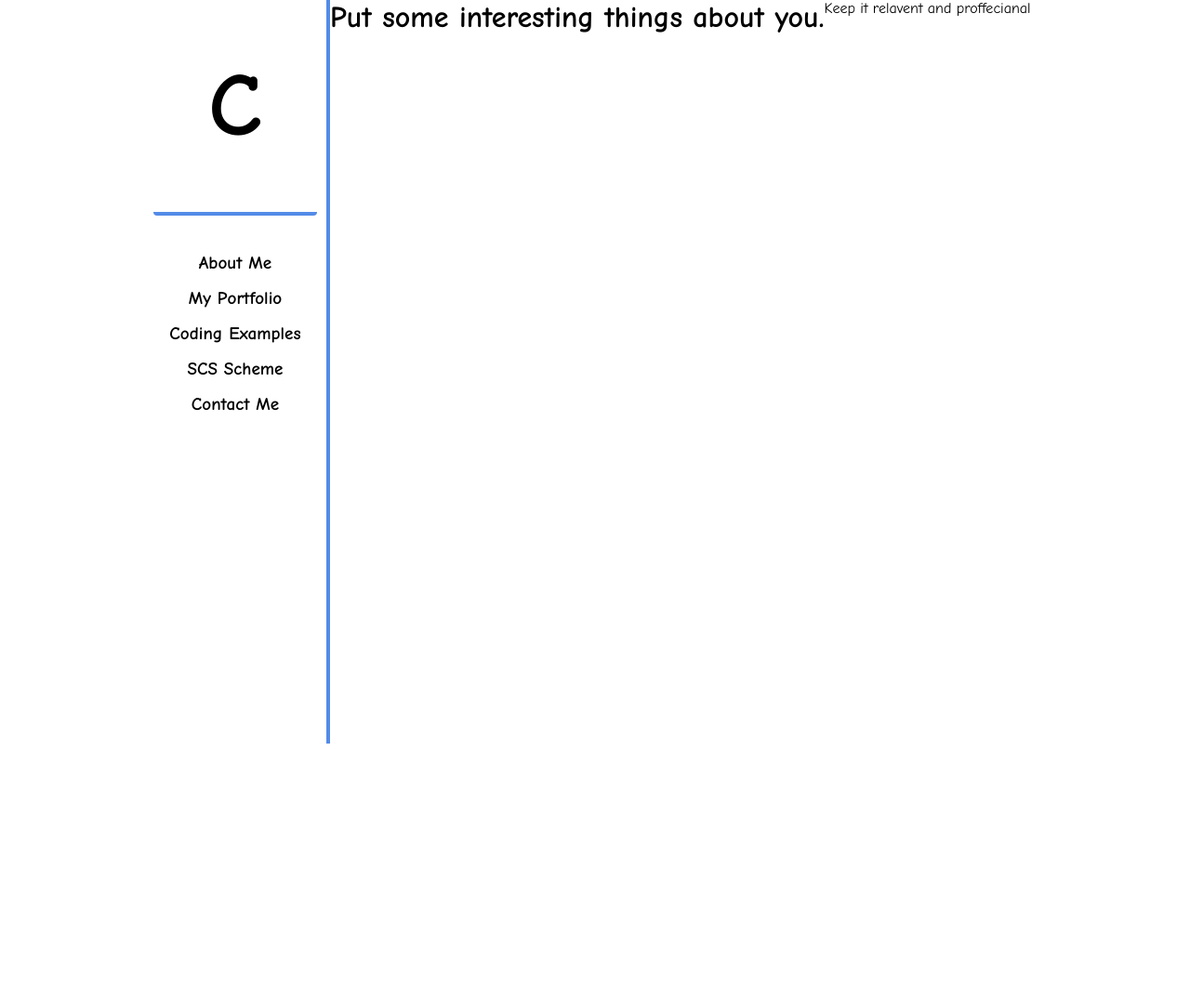
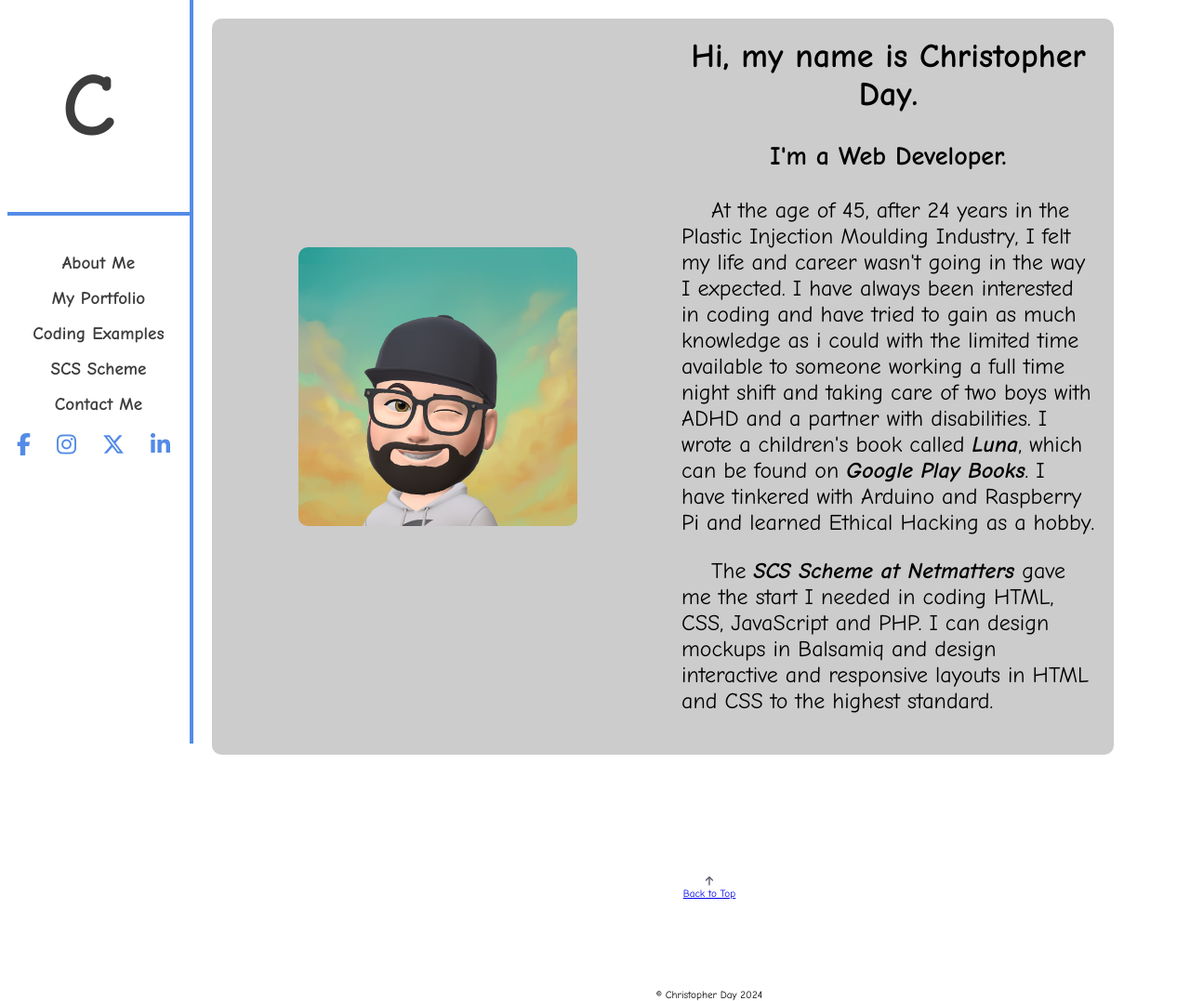
Before and after one commit to HackerDeDoDah/portfolio1, a PHP site: page /about.html in a window 1280 px wide. Shown: the whole page at 93% size. Before the commit the page ends 800 px from the top, so only its background shows below. Run offline with PHP 8.4, Linux system fonts and the light colour scheme; some libraries are stand-ins or nearby versions.

Commit message:
lots more done

```diff
--- a/about.html
+++ b/about.html
@@ -13,8 +13,15 @@
     <div class="container">
         <header>
             <div class="hero-container">
-                <h1>Put some interesting things about you.</h1>
-                <p>Keep it relavent and proffecianal</p>
+                <section class="about">
+                    <img class="pict" src="assets\me.jpg" alt="facebook cartoon image of me">
+                    <div class="text">
+                        <h1>Hi, my name is Christopher Day.</h1>
+                        <h3>I'm a Web Developer.</h3>
+                        <p>&nbsp;&nbsp;&nbsp;&nbsp;At the age of 45, after 24 years in the Plastic Injection Moulding Industry, I felt my life and career wasn't going in the way I expected. I have always been interested in coding and have tried to gain as much knowledge as i could with the limited time available to someone working a full time night shift and taking care of two boys with ADHD and a partner with disabilities. I wrote a children's book called <a href="https://play.google.com/store/books/details?id=10CLEAAAQBAJ">Luna</a>, which can be found on <a href="https://play.google.com/store/books/details?id=10CLEAAAQBAJ">Google Play Books</a>. I have tinkered with Arduino and Raspberry Pi and learned Ethical Hacking as a hobby. </p>
+                        <p>&nbsp;&nbsp;&nbsp;&nbsp;The <a href="scheme.html">SCS Scheme at Netmatters</a> gave me the start I needed in coding HTML, CSS, JavaScript and PHP.  I can design mockups in Balsamiq and design interactive and responsive layouts in HTML and CSS to the highest standard.</p>
+                    </div>
+                </section>
             </div>
         </header>
 
@@ -28,10 +35,18 @@
                 <li><a href="index.html#form">Contact Me</a>
             </ul>
             <div class="icon-container">
-                <i class="fa-brands fa-facebook-f"></i>
-                <i class="fa-brands fa-instagram"></i>
-                <i class="fa-brands fa-twitter"></i>
-                <i class="fa-brands fa-linkedin-in"></i>
+                <a href="https://www.facebook.com" target="_blank" aria-label="Facebook">
+                    <i class="fa-brands fa-facebook-f"></i>
+                </a>
+                <a href="https://www.instagram.com" target="_blank" aria-label="Instagram">
+                    <i class="fa-brands fa-instagram"></i>
+                </a>
+                <a href="https://www.twitter.com" target="_blank" aria-label="Twitter">
+                    <i class="fa-brands fa-x-twitter"></i>
+                </a>
+                <a href="https://www.linkedin.com" target="_blank" aria-label="LinkedIn">
+                    <i class="fa-brands fa-linkedin-in"></i>
+                </a>
             </div>
         </aside>
 
@@ -40,8 +55,15 @@
         </main>
 
         <footer>
-
+            <div class="to-top">
+                <a href="#top"><i class="fa-solid fa-arrow-up"></i>
+                <p>Back to Top</p></a>
+            </div>
+            <div class="copyright">
+                <p>&copy; Christopher Day 2024</p>
+            </div>
         </footer>
     </div>
+    <script src="https://kit.fontawesome.com/97e5723333.js" crossorigin="anonymous"></script>
 </body>
 </html>
--- a/css/styles.css
+++ b/css/styles.css
@@ -34,13 +35,12 @@ aside {
   aside {
     width: 970px;
     width: 200px;
-    display: flex;
+    display: block;
   }
 }
 aside h1 {
   font-size: 6rem;
   border-bottom: 4px solid var(--line-color);
-  border-radius: 4px;
   padding: 30%;
   margin: 0;
   color: black;
@@ -59,7 +59,7 @@ aside li {
 }
 aside a {
   text-decoration: none;
-  color: black;
+  color: rgb(61, 61, 61);
 }
 aside a:hover {
   color: var(--line-color);
@@ -76,14 +82,12 @@ aside .click:hover {
   text-shadow: 0 0 5px #0ff, 0 0 10px #0ff, 0 0 15px #0ff, 0 0 20px #0ff;
 }
 aside .icon-container a {
-  color: var(--line-color);
+  text-decoration: none;
+  color: rgb(61, 61, 61);
   font-size: 1.5rem;
   padding: 10px;
   cursor: pointer;
-  transition: color 0.3s;
-}
-aside .icon-container a:hover {
-  text-decoration: none;
+  transition: color 0.3s ease;
 }
 aside .icon-container a:hover .fa-facebook-f {
   color: #1877F2;
@@ -327,6 +344,75 @@ footer {
   color: #0056b3;
 }
 
+.coming {
+  margin-left: 250px;
+  margin-top: 150px;
+}
+
+.about {
+  display: grid;
+  grid-template-columns: 1fr 2fr;
+  background-color: #ccc;
+  border-radius: 10px;
+  max-width: 1200px;
+  height: auto;
+  grid-template-areas: "pict text";
+  margin: 20px;
+}
+@media (min-width: 280px) {
+  .about {
+    width: 260px;
+    grid-template-columns: 1fr;
+    grid-template-rows: 1fr 1fr;
+  }
+}
+@media (min-width: 576px) {
+  .about {
+    width: 560px;
+    grid-template-columns: 1fr;
+    grid-template-rows: 1fr 1fr;
+  }
+}
+@media (min-width: 768px) {
+  .about {
+    width: 750px;
+    grid-template-columns: 1fr;
+    grid-template-rows: 1fr 1fr;
+  }
+}
+@media (min-width: 992px) {
+  .about {
+    width: 970px;
+    grid-template-columns: 1fr 1fr;
+    grid-template-rows: 1fr;
+  }
+}
+
+.text {
+  grid-area: text;
+  margin: 20px;
+  font-size: 1.5rem;
+  color: black;
+}
+.text a {
+  text-decoration: none;
+  color: black;
+  font-style: italic;
+  font-weight: 600;
+}
+.text h1, .text h3 {
+  text-align: center;
+}
+
+.pict {
+  grid-area: pict;
+  border-radius: 10px;
+  width: 300px;
+  margin: 20px;
+  justify-self: center;
+  align-self: center;
+}
+
 :root {
   --line-color: #538be7;
 }
@@ -340,15 +426,13 @@ footer {
   grid-template-columns: 200px repeat(3, 1fr);
   grid-template-rows: repeat(3, auto) 100px;
   margin-top: 0;
-  margin-left: auto;
-  margin-right: auto;
   max-width: 1550px;
   height: 100%;
   grid-template-areas: "side head head head" "side main main main" "side main main main" "side foot foot foot";
 }
 @media (min-width: 280px) {
   .container {
-    width: 270px;
+    width: 260px;
     grid-template-columns: 0px 1fr;
     grid-template-rows: auto;
   }
@@ -374,6 +458,14 @@ footer {
     grid-template-areas: "side head head head" "side main main main" "side main main main" "side foot foot foot";
   }
 }
+@media (min-width: 1260px) {
+  .container {
+    width: 1310px;
+    grid-template-columns: 200px repeat(3, 1fr);
+    grid-template-rows: repeat(3, auto) 100px;
+    grid-template-areas: "side head head head" "side main main main" "side main main main" "side foot foot foot";
+  }
+}
 
 header {
   grid-area: head;
--- a/index.html
+++ b/index.html
@@ -30,7 +30,7 @@
                 <li><a href="portfolio.html">My Portfolio</a>
                 <li><a href="code.html">Coding Examples</a>
                 <li><a href="scheme.html">SCS Scheme</a>
-                <li><a href="#form">Contact Me</a>
+                <li class="contact-me"><a href="#form">Contact Me</a>
             </ul>
             <div class="icon-container">
                 <a href="https://www.facebook.com" target="_blank" aria-label="Facebook">
@@ -40,7 +40,7 @@
                     <i class="fa-brands fa-instagram"></i>
                 </a>
                 <a href="https://www.twitter.com" target="_blank" aria-label="Twitter">
-                    <i class="fa-brands fa-twitter"></i>
+                    <i class="fa-brands fa-x-twitter"></i>
                 </a>
                 <a href="https://www.linkedin.com" target="_blank" aria-label="LinkedIn">
                     <i class="fa-brands fa-linkedin-in"></i>
--- a/sass/_aside.scss
+++ b/sass/_aside.scss
@@ -12,7 +12,6 @@ aside {
     h1 {
         font-size: 6rem;
         border-bottom: 4px solid var(--line-color);
-        border-radius: 4px;
         padding: 30%;
         margin: 0;
         color: black;
@@ -31,7 +30,7 @@ aside {
     }
     a {
         text-decoration: none;
-        color: black;
+        color: rgb(61, 61, 61);
         &:hover {
             color: var(--line-color);
             text-decoration: none;
@@ -40,19 +39,23 @@ aside {
     i {
         color: var(--line-color);
     }
+    .contact-me {
+        border-top: 4px solid var(--line-color);
+        width: 200px;
+        padding-top: 20px;
+        margin-top: 40px;
+    }
     @include m.click;
 
     .icon-container {
         a {
-            color: var(--line-color);
+            text-decoration: none;
+            color: rgb(61, 61, 61);
             font-size: 1.5rem;
             padding: 10px;
             cursor: pointer;
-            transition: color 0.3s;
-            &:hover {
-                text-decoration: none;
-                @include m.s-c;
-            }
+            transition: color 0.3s ease;
+            @include m.s-c;
         }
     }
 }
--- a/sass/_grid.scss
+++ b/sass/_grid.scss
@@ -5,8 +5,8 @@
     grid-template-columns: 200px repeat(3, 1fr);
     grid-template-rows: repeat(3, auto) 100px;
     margin-top:0;
-    margin-left: auto;
-    margin-right: auto;
+    // margin-left: auto;
+    // margin-right: auto;
     max-width: 1550px;
     height: 100%;
     grid-template-areas:
--- a/sass/_hero.scss
+++ b/sass/_hero.scss
@@ -2,14 +2,15 @@
 
 .hero-container {
     display: flex;
+
     .hero img {
-        width: auto;
+        width: 1310px;
     }
     .text-container {
         position: absolute;
         justify-self: space-around;
-        // top: 30%;
-        // left: 30%;
+        top: 30%;
+        left: 30%;
         text-align: center;
         color: #fff;
         font-size: 1.5rem;
@@ -18,7 +19,6 @@
         padding: 2rem;
         border-radius: 10px;
         z-index: 2;
-        cursor: pointer;
         transition: box-shadow 0.5s ease;
         &:hover {
             box-shadow:
@@ -53,3 +53,44 @@
         }
     }
 }
+
+.coming {
+    margin-left: 250px;
+    margin-top: 150px;
+}
+
+.about {
+    display: grid;
+    grid-template-columns: 1fr 2fr;
+    background-color: #ccc;
+    border-radius: 10px;
+    max-width: 1200px;
+    height: auto;
+    grid-template-areas: 'pict text';
+    margin: 20px;
+    @include m.about-grid-responsive;
+}
+
+.text {
+    grid-area: text;
+    margin: 20px;
+    font-size: 1.5rem;
+    color: black;
+    a {
+        text-decoration: none;
+        color: black;
+        font-style: italic;
+        font-weight: 600;
+    }
+    h1, h3 {
+        text-align: center;
+    }
+}
+.pict {
+    grid-area: pict;
+    border-radius: 10px;
+    width: 300px;
+    margin: 20px;
+    justify-self: center;
+    align-self: center;
+}
--- a/sass/_main.scss
+++ b/sass/_main.scss
@@ -4,16 +4,18 @@
     display: flex;
     margin-right: auto;
     margin-left:auto;
+    margin-top: 70px;
 }
 .card {
     flex-basis: 350px;
     margin: 10px;
     padding: 20px;
     border: 1px solid #ccc;
+    border-radius: 10px;
     box-shadow: 0 4px 8px rgba(0, 0, 0, 0.1);
     transition: box-shadow 0.5s ease-in-out;
     &:hover {
-        box-shadow: 0 0 5px rgba(0, 0, 0, 0.5);
+        box-shadow: 0 0 10px rgba(0, 0, 0, 0.5)inset;
     }
     h2 {
         text-align: center;
@@ -21,6 +23,7 @@
     img {
         width: 100%;
         height: auto;
+        border-radius: 10px 10px 0 0;
     }
 }
 .main-grid {
@@ -56,6 +59,7 @@
     gap: 10px;
 }
 #first-name, #last-name {
+    display: flex;
     width: 100%;
     gap: 10px;
 }
@@ -94,3 +98,12 @@ button:hover {
         font-size: 1rem;
     }
 }
+.number {
+    a {
+        text-decoration: none;
+        color: black;
+        &:hover {
+            color: var(--line-color);
+        }
+    }
+}
--- a/sass/_mixins.scss
+++ b/sass/_mixins.scss
@@ -16,6 +16,7 @@
     }
 }
 @mixin s-c {
+    &:hover {
         .fa-facebook-f {
             color: #1877F2;
         }
@@ -29,12 +30,13 @@
             color: #C13584;
         }
     }
+}
 
 //----------------------
 //--- media queries ----
 @mixin responsive {
     @media (min-width: 280px) {
-        width: 270px;
+        width: 260px;
         grid-template-columns: 1fr;
         grid-template-rows: repeat(6,1fr);
 
@@ -56,7 +58,7 @@
         grid-template-rows: repeat(2,1fr);
     }
     @media (min-width: 1260px) {
-        width: 1311px;
+        width: 1310px;
         grid-template-columns: repeat(3, 1fr);
         grid-template-rows: repeat(2,1fr);
     }
@@ -64,6 +66,7 @@
 
 @mixin aside-responsive {
     @media (min-width: 280px) {
+        width: 260px;
         display: none;
     }
     @media (min-width: 576px) {
@@ -79,13 +82,13 @@
     @media (min-width: 992px) {
         width: 970px;
         width: 200px;
-        display: flex;
+        display: block;
     }
 }
 
 @mixin grid-responsive {
     @media (min-width: 280px) {
-        width: 270px;
+        width: 260px;
         grid-template-columns: 0px 1fr;
         grid-template-rows: auto;
     }
@@ -108,4 +111,37 @@
         "side main main main"
         "side foot foot foot";
     }
+    @media (min-width: 1260px) {
+        width: 1310px;
+        grid-template-columns: 200px repeat(3, 1fr);
+        grid-template-rows: repeat(3, auto) 100px;
+        grid-template-areas:
+        "side head head head"
+        "side main main main"
+        "side main main main"
+        "side foot foot foot";
     }
+}
+
+@mixin about-grid-responsive {
+    @media (min-width: 280px) {
+        width: 260px;
+        grid-template-columns: 1fr;
+        grid-template-rows: 1fr 1fr;
+    }
+    @media (min-width: 576px) {
+        width: 560px;
+        grid-template-columns: 1fr;
+        grid-template-rows: 1fr 1fr;
+    }
+    @media (min-width: 768px) {
+        width: 750px;
+        grid-template-columns: 1fr;
+        grid-template-rows: 1fr 1fr;
+    }
+    @media (min-width: 992px) {
+        width: 970px;
+        grid-template-columns: 1fr 1fr;
+        grid-template-rows: 1fr;
+    }
+}
```
Also changed, not shown: other parts of css/styles.css (+25 -5 lines), code.html (+21 -6 lines), portfolio.html (+21 -6 lines), scheme.html (+20 -5 lines), assets/coming.jpg (added), assets/me.jpg (added), 1 other file. Lines whose indentation alone changed are shown as unchanged.
